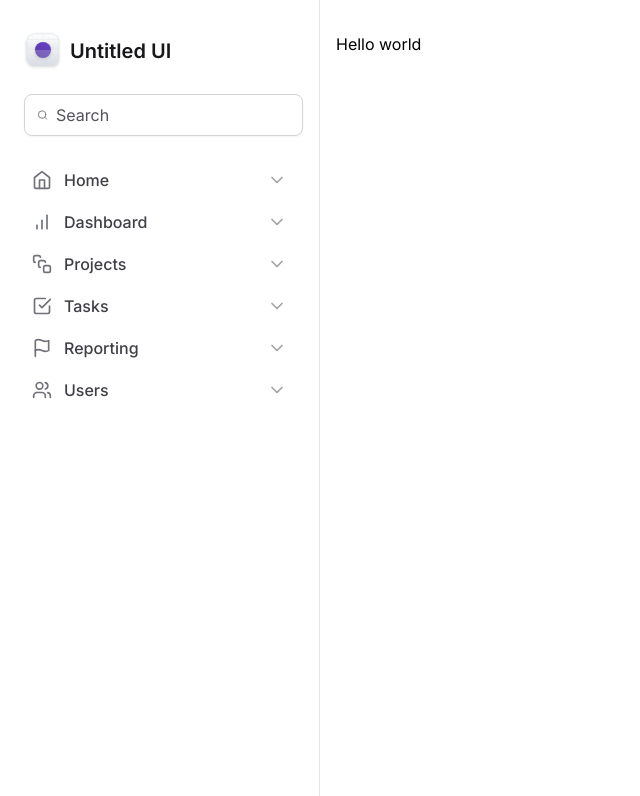
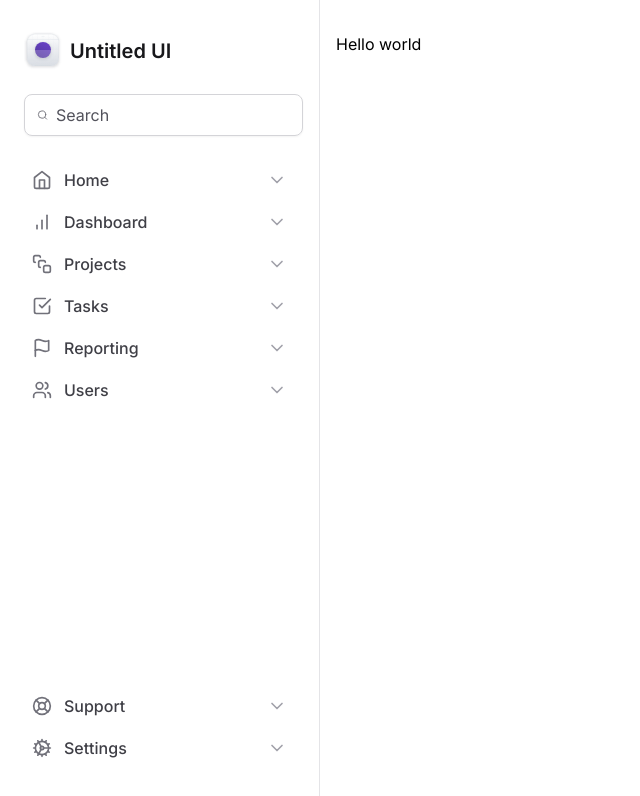
Before and after one commit to yMaatheus/tailwind-ignite-masterclass, a Next.js app: page / in a window 1280 px wide. Shown: the top 796 px of the page, without its empty margins (0-640 px from the left). Built offline with nearby package versions, Linux system fonts and the light colour scheme.

Commit message:
refactor: :recycle: set navigation items to sidebar component

```diff
--- a/src/components/Sidebar/MainNavigation/index.tsx
+++ /dev/null
@@ -1,22 +0,0 @@
-import {
-  BarChart,
-  CheckSquare,
-  Flag,
-  Home,
-  SquareStack,
-  Users,
-} from 'lucide-react'
-import { NavItem } from './NavItem'
-
-export function MainNavigation() {
-  return (
-    <nav className="space-y-0.5">
-      <NavItem title="Home" icon={Home} />
-      <NavItem title="Dashboard" icon={BarChart} />
-      <NavItem title="Projects" icon={SquareStack} />
-      <NavItem title="Tasks" icon={CheckSquare} />
-      <NavItem title="Reporting" icon={Flag} />
-      <NavItem title="Users" icon={Users} />
-    </nav>
-  )
-}
--- a/src/components/Sidebar/index.tsx
+++ b/src/components/Sidebar/index.tsx
@@ -1,10 +1,20 @@
+import {
+  BarChart,
+  CheckSquare,
+  Flag,
+  Home,
+  SquareStack,
+  Users,
+  Search,
+  LifeBuoy,
+  Cog,
+} from 'lucide-react'
 import { Logo } from './Logo'
-import { Search } from 'lucide-react'
-import { MainNavigation } from './MainNavigation'
+import { NavItem } from './NavItem'
 
 export function Sidebar() {
   return (
-    <aside className="space-y-6 border-r border-zinc-200 px-5 py-8">
+    <aside className="flex flex-col gap-6 border-r border-zinc-200 px-5 py-8">
       <Logo />
 
       <div className="mx-1 flex w-full items-center gap-2 rounded-lg border border-zinc-300 px-3 py-2 shadow-sm">
@@ -15,7 +25,21 @@
         />
       </div>
 
-      <MainNavigation />
+      <nav className="space-y-0.5">
+        <NavItem title="Home" icon={Home} />
+        <NavItem title="Dashboard" icon={BarChart} />
+        <NavItem title="Projects" icon={SquareStack} />
+        <NavItem title="Tasks" icon={CheckSquare} />
+        <NavItem title="Reporting" icon={Flag} />
+        <NavItem title="Users" icon={Users} />
+      </nav>
+
+      <div className="mt-auto flex flex-col gap-6">
+        <nav className="space-y-0.5">
+          <NavItem title="Support" icon={LifeBuoy} />
+          <NavItem title="Settings" icon={Cog} />
+        </nav>
+      </div>
     </aside>
   )
 }
```
Also changed, not shown: src/components/Sidebar/NavItem.tsx (renamed from src/components/Sidebar/MainNavigation/NavItem.tsx).
